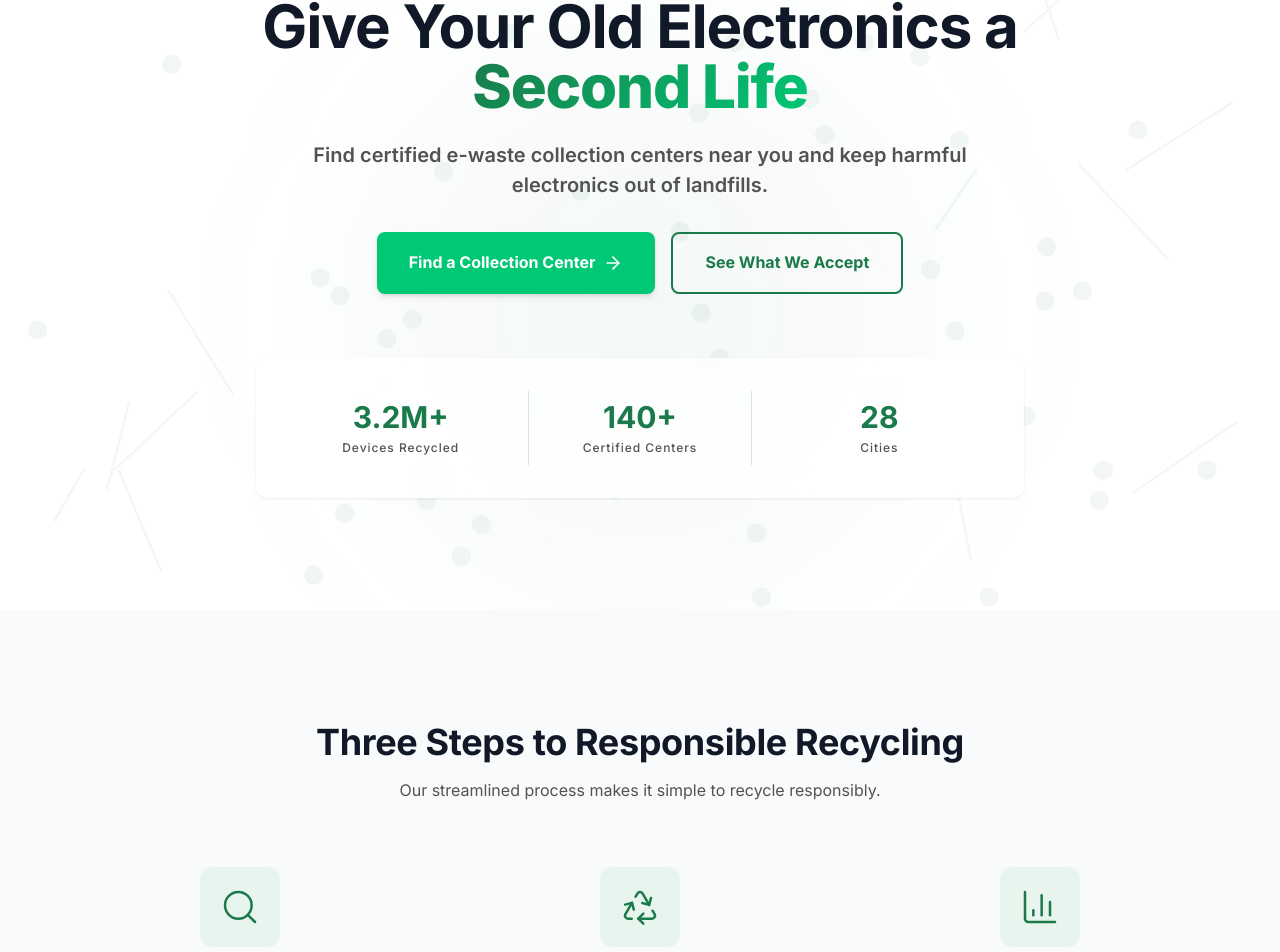
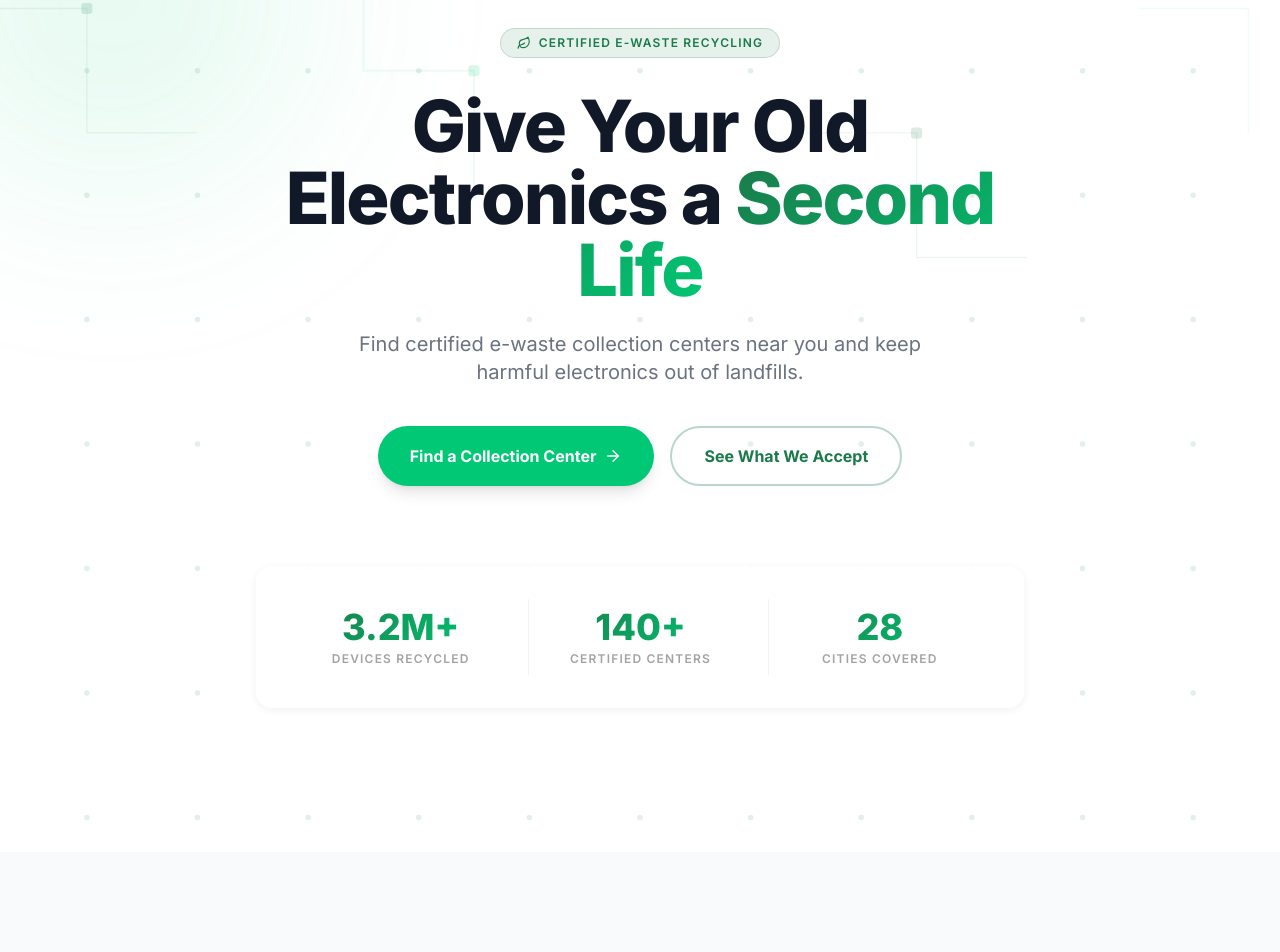
Before and after one commit to nirjalguragainofficial-hash/ReCircuit-Frontend, a React (Vite) app: page / in a window 1280 px wide. Shown: the part 189-1141 px from the top of the page. Built offline with nearby package versions, Linux system fonts and the light colour scheme.

Commit message:
feat: implement Hero and StepCard components for landing page UI

```diff
--- a/src/components/Hero.jsx
+++ b/src/components/Hero.jsx
@@ -1,69 +1,96 @@
-import { ArrowRight } from 'lucide-react';
+import { ArrowRight, Leaf } from 'lucide-react';
 
 const CircuitPattern = () => (
-  <svg className="absolute inset-0 w-full h-full opacity-5" viewBox="0 0 1000 600" xmlns="http://www.w3.org/2000/svg">
-    {/* Circuit board dot pattern */}
-    {Array.from({ length: 50 }).map((_, i) => {
-      const x = Math.random() * 1000;
-      const y = Math.random() * 600;
-      return <circle key={i} cx={x} cy={y} r="8" fill="#1A7A4A" />;
-    })}
-    {/* Connecting lines */}
-    {Array.from({ length: 15 }).map((_, i) => {
-      const x1 = Math.random() * 1000;
-      const y1 = Math.random() * 600;
-      const x2 = x1 + (Math.random() - 0.5) * 200;
-      const y2 = y1 + (Math.random() - 0.5) * 200;
-      return <line key={`line-${i}`} x1={x1} y1={y1} x2={x2} y2={y2} stroke="#1A7A4A" strokeWidth="2" />;
-    })}
+  <svg
+    className="absolute inset-0 w-full h-full pointer-events-none"
+    viewBox="0 0 1200 700"
+    xmlns="http://www.w3.org/2000/svg"
+    preserveAspectRatio="xMidYMid slice"
+  >
+    {/* Grid dots */}
+    {Array.from({ length: 8 }).map((_, row) =>
+      Array.from({ length: 16 }).map((_, col) => (
+        <circle
+          key={`${row}-${col}`}
+          cx={col * 80 + 40}
+          cy={row * 90 + 45}
+          r="2"
+          fill="#1A7A4A"
+          opacity="0.12"
+        />
+      ))
+    )}
+    {/* Circuit traces */}
+    <polyline points="120,90 200,90 200,180 280,180" stroke="#1A7A4A" strokeWidth="1" fill="none" opacity="0.08" />
+    <polyline points="400,45 400,135 480,135 480,225" stroke="#00C875" strokeWidth="1.5" fill="none" opacity="0.07" />
+    <polyline points="720,180 800,180 800,270 880,270" stroke="#1A7A4A" strokeWidth="1" fill="none" opacity="0.08" />
+    <polyline points="960,90 1040,90 1040,180" stroke="#00C875" strokeWidth="1" fill="none" opacity="0.06" />
+    {/* Corner pads */}
+    <rect x="196" y="86" width="8" height="8" rx="2" fill="#1A7A4A" opacity="0.15" />
+    <rect x="476" y="131" width="8" height="8" rx="2" fill="#00C875" opacity="0.15" />
+    <rect x="796" y="176" width="8" height="8" rx="2" fill="#1A7A4A" opacity="0.15" />
   </svg>
 );
 
 export function Hero() {
   return (
-    <section id="home" className="relative bg-white overflow-hidden py-20 md:py-28">
+    <section id="home" className="relative bg-white overflow-hidden">
       <CircuitPattern />
 
-      {/* Premium ambient glow */}
-      <div className="absolute top-1/4 left-1/2 -translate-x-1/2 w-[500px] h-[500px] bg-primary/5 rounded-full blur-[120px] pointer-events-none"></div>
+      {/* Gradient orbs for depth */}
+      <div className="absolute -top-20 -left-20 w-96 h-96 bg-accent/10 rounded-full blur-[100px] pointer-events-none"></div>
+      <div className="absolute -bottom-20 -right-20 w-[500px] h-[500px] bg-primary/8 rounded-full blur-[120px] pointer-events-none"></div>
 
-      <div className="relative max-w-container mx-auto px-gutter">
+      <div className="relative max-w-[1200px] mx-auto px-6 py-24 md:py-36">
         <div className="max-w-3xl mx-auto text-center">
+          {/* Badge */}
+          <div className="inline-flex items-center gap-2 px-4 py-1.5 bg-primary/10 border border-primary/20 rounded-full mb-8">
+            <Leaf size={14} className="text-primary" />
+            <span className="text-xs font-semibold text-primary uppercase tracking-widest">Certified E-Waste Recycling</span>
+          </div>
+
           {/* Main headline */}
-          <h1 className="text-display-lg md:text-5xl lg:text-6xl font-bold text-neutral-900 mb-6 leading-tight">
-            Give Your Old Electronics a <span className="text-gradient-green font-extrabold">Second Life</span>
+          <h1 className="text-5xl md:text-6xl lg:text-7xl font-extrabold text-neutral-900 mb-6 leading-[1.05] tracking-tight">
+            Give Your Old Electronics a{' '}
+            <span className="text-gradient-green">Second Life</span>
           </h1>
 
           {/* Subheadline */}
-          <p className="text-body md:text-subheading text-neutral-600 mb-8 leading-relaxed max-w-2xl mx-auto">
+          <p className="text-lg md:text-xl text-neutral-500 mb-10 leading-relaxed max-w-xl mx-auto">
             Find certified e-waste collection centers near you and keep harmful electronics out of landfills.
           </p>
 
           {/* CTA buttons */}
-          <div className="flex flex-col sm:flex-row gap-4 justify-center mb-16">
-            <button className="px-8 py-4 bg-accent text-white rounded-btn font-bold text-body hover:opacity-90 shadow-md hover:shadow-glow-accent hover:-translate-y-0.5 transition-all duration-300 flex items-center justify-center gap-2">
+          <div className="flex flex-col sm:flex-row gap-4 justify-center mb-20">
+            <a
+              href="#centers"
+              className="group inline-flex items-center justify-center gap-2 px-8 py-4 bg-accent text-white font-bold text-base rounded-full shadow-lg hover:shadow-glow-accent hover:-translate-y-1 transition-all duration-300"
+            >
               Find a Collection Center
-              <ArrowRight size={20} className="group-hover:translate-x-1 transition-transform" />
-            </button>
-            <button className="px-8 py-4 border-2 border-primary text-primary rounded-btn font-bold text-body hover:bg-primary-lt hover:-translate-y-0.5 transition-all duration-300">
+              <ArrowRight size={18} className="group-hover:translate-x-1 transition-transform duration-200" />
+            </a>
+            <a
+              href="#accept"
+              className="inline-flex items-center justify-center px-8 py-4 border-2 border-primary/30 text-primary font-bold text-base rounded-full hover:bg-primary-lt hover:border-primary hover:-translate-y-1 transition-all duration-300"
+            >
               See What We Accept
-            </button>
+            </a>
           </div>
 
           {/* Stats bar */}
-          <div className="glass-card rounded-card p-8 border border-primary/10 shadow-subtle hover-glow-accent transition-all duration-300">
-            <div className="grid grid-cols-1 md:grid-cols-3 gap-4">
-              <div className="py-2">
-                <p className="text-2xl md:text-3xl font-bold text-primary">3.2M+</p>
-                <p className="text-label text-neutral-600 mt-1">Devices Recycled</p>
+          <div className="glass-card rounded-2xl p-6 md:p-8 shadow-card border border-neutral-100">
+            <div className="grid grid-cols-3 gap-4 divide-x divide-neutral-100">
+              <div className="px-4 py-2 text-center">
+                <p className="text-3xl md:text-4xl font-extrabold text-gradient-green">3.2M+</p>
+                <p className="text-xs font-semibold text-neutral-400 uppercase tracking-widest mt-1">Devices Recycled</p>
               </div>
-              <div className="py-2 md:border-l md:border-r border-primary/20">
-                <p className="text-2xl md:text-3xl font-bold text-primary">140+</p>
-                <p className="text-label text-neutral-600 mt-1">Certified Centers</p>
+              <div className="px-4 py-2 text-center">
+                <p className="text-3xl md:text-4xl font-extrabold text-gradient-green">140+</p>
+                <p className="text-xs font-semibold text-neutral-400 uppercase tracking-widest mt-1">Certified Centers</p>
               </div>
-              <div className="py-2">
-                <p className="text-2xl md:text-3xl font-bold text-primary">28</p>
-                <p className="text-label text-neutral-600 mt-1">Cities</p>
+              <div className="px-4 py-2 text-center">
+                <p className="text-3xl md:text-4xl font-extrabold text-gradient-green">28</p>
+                <p className="text-xs font-semibold text-neutral-400 uppercase tracking-widest mt-1">Cities Covered</p>
               </div>
             </div>
           </div>
--- a/src/components/StepCard.jsx
+++ b/src/components/StepCard.jsx
@@ -6,18 +6,30 @@ const iconMap = {
   BarChart3: BarChart3,
 };
 
+const stepColors = [
+  { bg: 'bg-blue-50', icon: 'text-blue-500', border: 'border-blue-100', num: 'bg-blue-500' },
+  { bg: 'bg-emerald-50', icon: 'text-emerald-500', border: 'border-emerald-100', num: 'bg-emerald-500' },
+  { bg: 'bg-violet-50', icon: 'text-violet-500', border: 'border-violet-100', num: 'bg-violet-500' },
+];
+
 export function StepCard({ step, index }) {
-  const IconComponent = iconMap[step.icon];
+  const IconComponent = iconMap[step.icon] || Search;
+  const colors = stepColors[index] || stepColors[0];
 
   return (
-    <div className="text-center">
-      <div className="flex justify-center mb-6">
-        <div className="w-20 h-20 rounded-card bg-primary-lt flex items-center justify-center">
-          <IconComponent size={40} className="text-primary" strokeWidth={1.5} />
-        </div>
+    <div className="relative flex flex-col items-center text-center group">
+      {/* Step number */}
+      <div className={`absolute -top-3 -left-3 w-7 h-7 ${colors.num} text-white text-xs font-bold rounded-full flex items-center justify-center shadow-md z-10`}>
+        {index + 1}
       </div>
-      <h3 className="text-heading font-bold text-neutral-900 mb-3">{step.title}</h3>
-      <p className="text-body text-neutral-600 leading-relaxed">{step.description}</p>
+
+      {/* Icon box */}
+      <div className={`w-20 h-20 ${colors.bg} border-2 ${colors.border} rounded-2xl flex items-center justify-center mb-6 group-hover:scale-105 group-hover:shadow-md transition-all duration-300`}>
+        <IconComponent size={36} className={colors.icon} strokeWidth={1.5} />
+      </div>
+
+      <h3 className="text-xl font-bold text-neutral-900 mb-3">{step.title}</h3>
+      <p className="text-base text-neutral-500 leading-relaxed max-w-xs mx-auto">{step.description}</p>
     </div>
   );
 }
```
